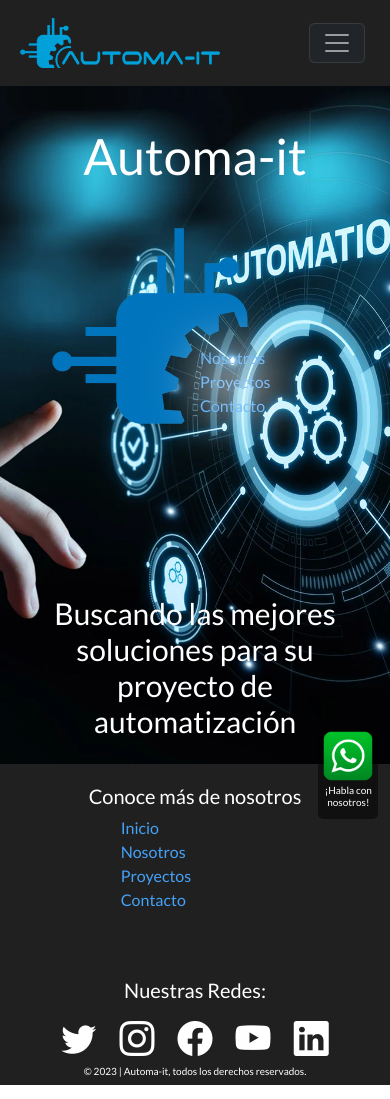
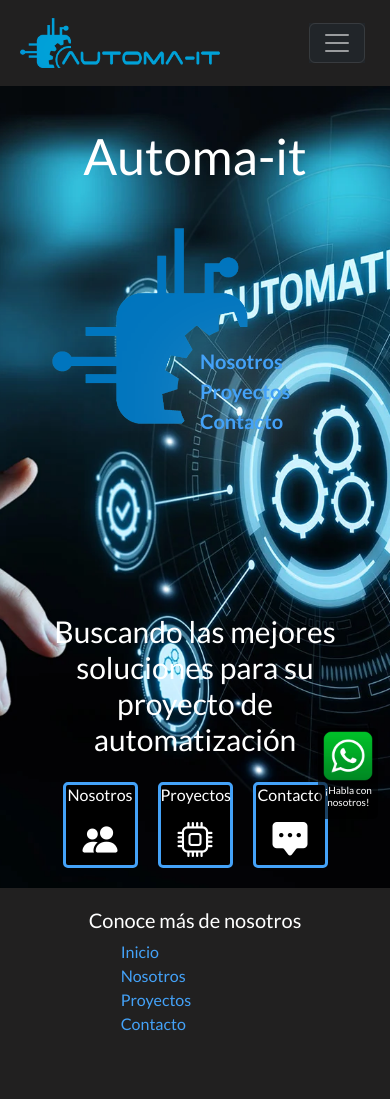
Before and after one commit to JuanFlores717/Proyecto_Final, a website: page index.html in a window 390 px wide. Shown: the top 1099 px of the page. Drawn offline with nearby package versions, Linux system fonts and the light colour scheme.

Commit message:
se añadio animacion al index y tarjetas para vista mobile

```diff
--- a/index.html
+++ b/index.html
@@ -79,9 +79,31 @@
                   <br>
                   <a class="inicontainer__logodata-options-links" href="./pages/contacto.html">Contacto</a>
                 </section>
-                <div class="inicontainer__logodata-blur"></div>
+                <div class="inicontainer__logodata-blur">
+                </div>
             </section>
             <h2 class="inicontainer__desc">Buscando las mejores soluciones para su proyecto de automatización</h2>
+
+            <section class="inicontainer__mobile">
+              <div class="inicontainer__mobile-card">
+                <h3>Nosotros</h3>
+                <a href="./pages/nosotros.html" class="inicontainer__mobile-card-link"><i class="bi bi-people-fill"></i></a>
+              </div>
+
+              <div class="inicontainer__mobile-card">
+                <h3>Proyectos</h3>
+                <a href="./pages/proyectos.html" class="inicontainer__mobile-card-link"><i class="bi bi-cpu"></i></a>
+              </div>
+
+              <div class="inicontainer__mobile-card">
+                <h3>Contacto</h3>
+                <a href="./pages/contacto.html" class="inicontainer__mobile-card-link"><i class="bi bi-chat-square-dots-fill"></i></a>
+              </div>
+
+
+
+
+            </section>
         </section>
 
     </main>
--- a/sass/views/_index.scss
+++ b/sass/views/_index.scss
@@ -15,6 +15,7 @@
         max-width:400px;
         margin: $marginCenterX;
         padding-left: 50px;
+        font-weight: bold;
 
         &-options {
             width: 28%;
@@ -22,23 +23,26 @@
             left: 150px;
             bottom: 80px;
             color: $linkColorPrimary;
+            z-index: 1;
 
             &-links{
                 width: 20px;
                 color: $linkColorPrimary;
-                font-size:16px;
+                font-size:20px;
                 text-decoration: none;
+                transition: $transition;
             }
         }
 
         &-blur{
-            width: 80px;
+            width: 100px;
             height: 72px;
-            background-color: rgb(255, 255, 255, 0.5);
+            background-color: rgb(255, 255, 255, 0.3);
             position: relative;
             left: 146px;
             bottom: 153px;
             filter: blur(1.5rem);
+            animation: blur 1.5s infinite alternate;
         }
 
         &-logoimg{
@@ -54,8 +58,42 @@
         padding: 25px;
         min-width: 300px;
     }
+
+    &__mobile{
+        margin:$marginCenterX;
+        max-width: $maxWidht;
+        justify-content: center;
+        text-align: center;
+        display: grid;
+        grid-template-columns: repeat(3, 75px);
+        gap: 20px;
+        margin-bottom: 20px;
+
+        &-card{
+            background-color: black;
+            @extend .defaultborder;
+            & h3 {
+                font-size: 16px;
+            }
+
+            &-link{
+                font-size: 35px;
+                color: white;
+            }
+
+        }
+    }
 }
 
+@keyframes blur {
+    from {
+        filter: blur(1.5rem);
+    }
+
+    to {
+        filter: blur(3rem);
+    }
+}
 /* MEDIA QUERIES */
 
 @media (min-width: $bpLarge) {
@@ -66,6 +104,16 @@
 
         &-links{
             font-size:25px;
+
+            &:hover {
+                border-color: $borderColorPrimary;
+                border-radius: $borderRadius;
+                border-style: solid;
+                background-color: rgb(0, 0, 0, 0.5);
+                font-size: 30px;
+
+                padding: 0 10px;
+            }
         }
     }
 
```
Also changed, not shown: css/main.css, 1 other file.
